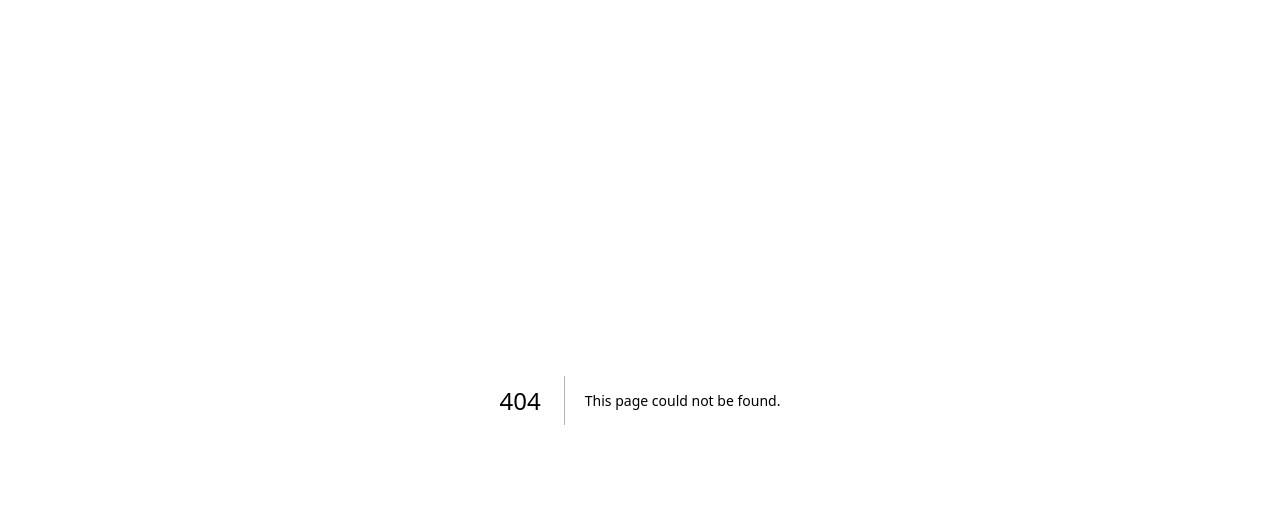
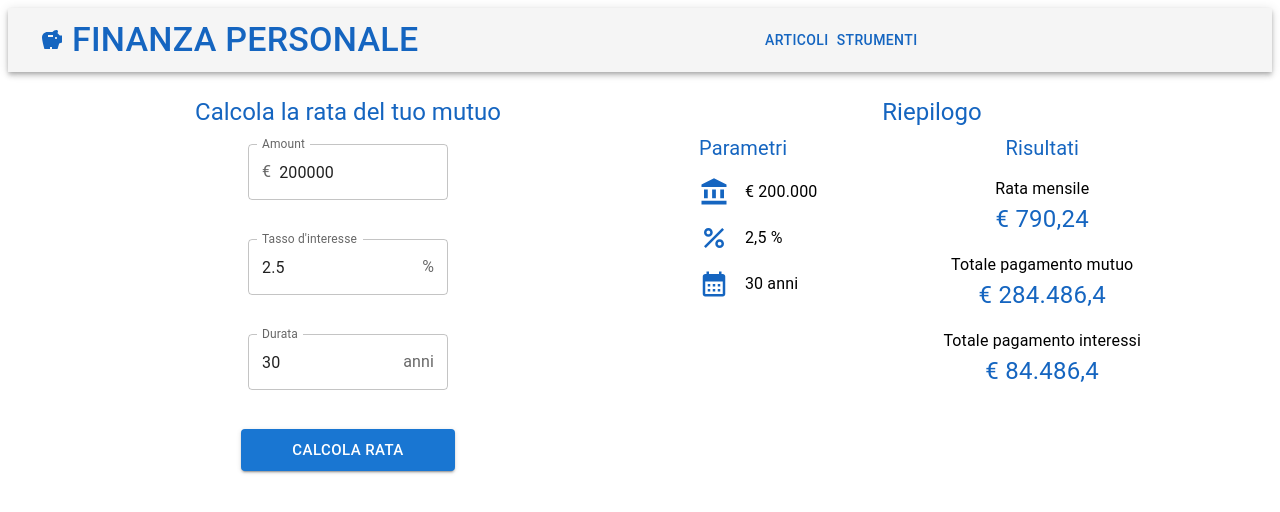
Before and after one commit to mbesio/personal-finance-site, a Next.js app: page /calculators/composto in a window 1280 px wide. Before the commit this address had no page. Shown: the top 512 px of the page. Built offline with nearby package versions, Linux system fonts and the light colour scheme.

Commit message:
working on compound interest calculator

```diff
--- a/components/calculators/calculatorCard.tsx
+++ b/components/calculators/calculatorCard.tsx
@@ -16,7 +16,11 @@ const CalculatorCard = ({ name, description, path, children }) => {
       >
         <CardActionArea sx={{ flexGrow: 1, display: 'flex' }}>
           {children}
-          <CardContent>
+          <CardContent
+            sx={{
+              width: '75%',
+            }}
+          >
             <Typography
               gutterBottom
               variant="h5"
--- /dev/null
+++ b/pages/calculators/composto/index.tsx
@@ -0,0 +1,114 @@
+import React, { useState } from 'react'
+import Box from '@mui/material/Box'
+import AppBar from '../../../components/appBar'
+import Container from '@mui/material/Container'
+import Grid from '@mui/material/Grid'
+import MortgageCalculator from '../../../components/calculators/mortgageCalc'
+import MortgageResults from '../../../components/calculators/calculatorResults'
+import {
+  monthlyInstallment,
+  totalCost,
+  totalInterest,
+} from '../../../lib/mortgageCalc'
+const Compound = () => {
+  const [amount, setAmount] = useState(200000)
+  const [rate, setRate] = useState(2.5)
+  const [years, setYears] = useState(30)
+
+  const [isAmountValid, setIsAmountValid] = useState(true)
+  const [isRateValid, setIsRateValid] = useState(true)
+  const [isYearsValid, setIsYearsValid] = useState(true)
+
+  const [outputAmount, setOutputAmount] = useState(200000)
+  const [outputRate, setOutputRate] = useState(2.5)
+  const [outputYears, setOutputYears] = useState(30)
+
+  const [outputInstallment, setOutputInstallment] = useState('790.24')
+  const [outputTotalCost, setOutputTotalCost] = useState('284486.4')
+  const [outputTotalInterest, setOutputTotalInterest] = useState('84486.4')
+
+  const handleChangeAmount = (e) => {
+    const amountInput = e.target.value
+    if (amountInput < 0 || amountInput > 100000000) {
+      setIsAmountValid(false)
+    } else {
+      setIsAmountValid(true)
+    }
+    setAmount(amountInput)
+  }
+
+  const handleChangeRate = (e) => {
+    const rateInput = e.target.value
+    if (rateInput < 0 || rateInput > 100) {
+      setIsRateValid(false)
+    } else {
+      setIsRateValid(true)
+    }
+    setRate(rateInput)
+  }
+
+  const handleChangeYears = (e) => {
+    const yearsInput = e.target.value
+    if (yearsInput < 0 || yearsInput > 50) {
+      setIsYearsValid(false)
+    } else {
+      setIsYearsValid(true)
+    }
+    setYears(yearsInput)
+  }
+
+  const handleSubmit = (e) => {
+    e.preventDefault()
+    if (!isAmountValid || !isRateValid || !isYearsValid) {
+      return
+    }
+    setOutputAmount(amount)
+    setOutputRate(rate)
+    setOutputYears(years)
+    const installment = monthlyInstallment(amount, rate, years)
+    setOutputInstallment(installment)
+    setOutputTotalCost(totalCost(installment, years))
+    setOutputTotalInterest(totalInterest(installment, years, amount))
+  }
+
+  return (
+    <Box>
+      <AppBar />
+      <Container
+        maxWidth="lg"
+        sx={{
+          pt: 3,
+        }}
+      >
+        <Grid container spacing={2}>
+          <Grid item xs={12} sm={6} md={6}>
+            <MortgageCalculator
+              amount={amount}
+              rate={rate}
+              years={years}
+              handleChangeAmount={handleChangeAmount}
+              handleChangeRate={handleChangeRate}
+              handleChangeYears={handleChangeYears}
+              handleSubmit={handleSubmit}
+              isAmountValid={isAmountValid}
+              isRateValid={isRateValid}
+              isYearsValid={isYearsValid}
+            />
+          </Grid>
+          <Grid item xs={12} sm={6} md={6}>
+            <MortgageResults
+              outputAmount={outputAmount}
+              outputRate={outputRate}
+              outputYears={outputYears}
+              outputInstallment={outputInstallment}
+              outputTotalCost={outputTotalCost}
+              outputTotalInterest={outputTotalInterest}
+            />
+          </Grid>
+        </Grid>
+      </Container>
+    </Box>
+  )
+}
+
+export default Compound
```
Also changed, not shown: components/icons/percent.tsx (added, +8 -0 lines), pages/calculators/index.tsx (+8 -0 lines).
